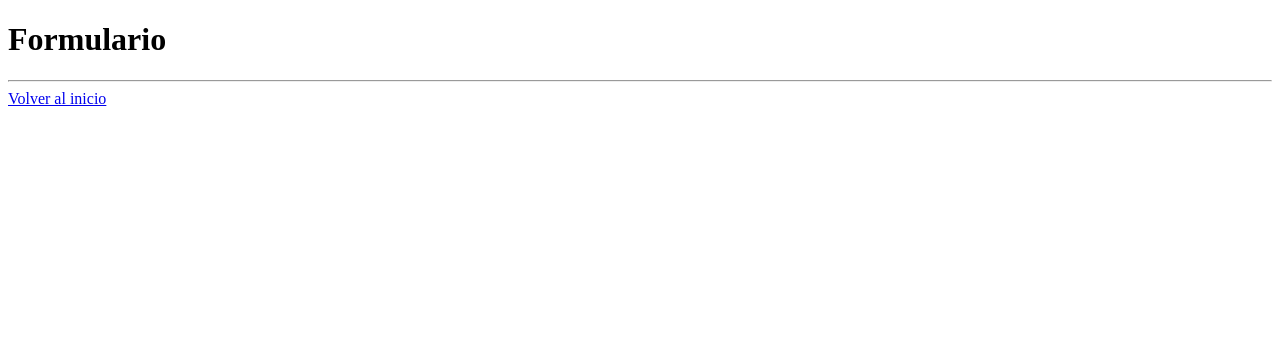
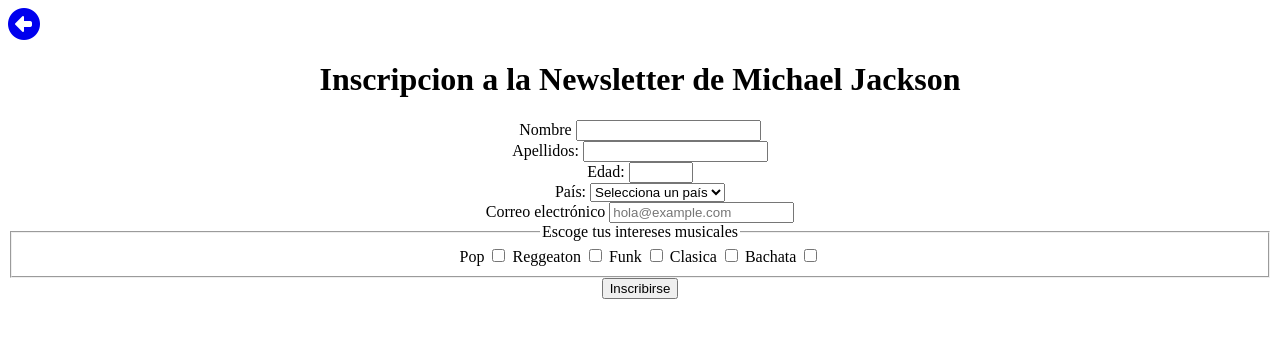
Before and after one commit to Aitor2507/ASIX1-0373-AE3-MySpoti, a plain HTML site: page formulario.html in a window 1280 px wide. Drawn offline with Linux system fonts and the light colour scheme.

Commit message:
Cambio de fontawesome para ir a la pantalla de inicio y formulario acabado

```diff
--- a/formulario.html
+++ b/formulario.html
@@ -4,12 +4,57 @@
     <meta charset="UTF-8">
     <meta name="viewport" content="width=device-width, initial-scale=1.0">
     <link rel="icon" type="image/svg" href="img/spotify-brands-solid.svg">
+    <link rel="stylesheet" href="https://cdnjs.cloudflare.com/ajax/libs/font-awesome/6.0.0-beta3/css/all.min.css">
     <title>Formulario</title>
 </head>
 <body>
-    <h1>Formulario</h1>
-    <hr>
+    <a href="index.html"><i class="fa-solid fa-circle-left fa-2x"></i></a>
+    <div class="container" style="text-align: center">
+        <h1>Inscripcion a la Newsletter de Michael Jackson</h1>
+        <form action="/submit" method="POST">
+            <label for="nombre">Nombre</label>
+            <input type="text" id="nombre" name="nombre" required><br>
 
-    <a href="index.html">Volver al inicio</a>
+            <label for="apellidos">Apellidos:</label>
+            <input type="text" id="apellidos" name="apellidos" required><br>
+
+            <label for="edad">Edad:</label>
+            <input type="number" id="edad" name="edad" min="1" max="120" required><br>
+
+            <label for="pais">País:</label>
+            <select id="pais" name="pais" required>
+                <option value="">Selecciona un país</option>
+                <option value="españa">España</option>
+                <option value="francia">Francia</option>
+                <option value="italia">Italia</option>
+                <option value="alemania">Alemania</option>
+                <option value="estados_unidos">Estados Unidos</option>
+                <option value="otros">Otros</option>
+            </select><br>
+            <label for="correo">Correo electrónico</label>
+            <input type="email" id="correo" name="correo"  placeholder="hola@example.com"><br>
+            <fieldset>
+                <legend>Escoge tus intereses musicales</legend>
+                <div class="form-row">
+                    <label for="pop">Pop</label>
+                    <input type="checkbox" id="pop" name="pop">
+
+                    <label for="reggeaton">Reggeaton</label>
+                    <input type="checkbox" id="reggeaton" name="reggeaton">
+
+                    <label for="funk">Funk</label>
+                    <input type="checkbox" id="funk" name="funk">
+
+                    <label for="clasica">Clasica</label>
+                    <input type="checkbox" id="clasica" name="clasica">
+
+                    <label for="bachata">Bachata</label>
+                    <input type="checkbox" id="bachata" name="bachata">
+                </div>
+            </fieldset>
+
+            <button type="submit">Inscribirse</button>
+        </form>
+    </div>
 </body>
 </html>
```
Also changed, not shown: albums-michael/albums.html (+3 -1 lines), albums-michael/albums1.html (+4 -1 lines), albums-michael/albums2.html (+4 -3 lines), discografia.html (+3 -2 lines), index.html (+2 -2 lines), img/circle-chevron-left-solid.svg (added).
